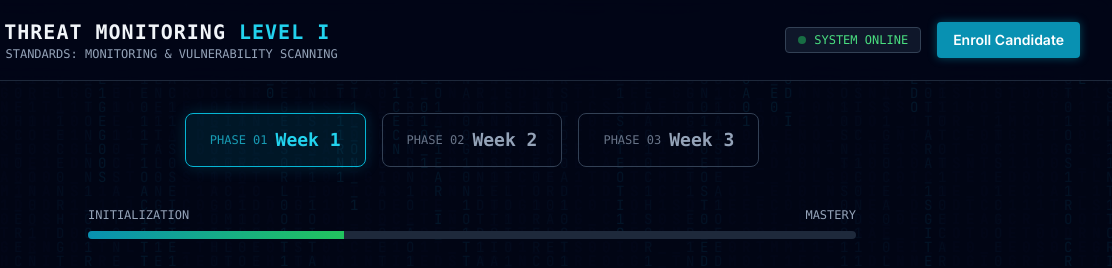
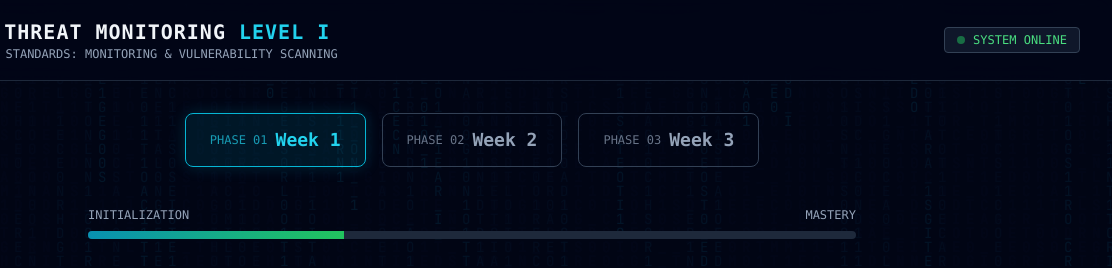
Before and after one commit to cfbautistaofficial01/cyberthreatS1, a plain HTML site: page index.html in a window 1280 px wide. Shown: the top 268 px of the page, 168-1280 px from the left. Drawn offline with nearby package versions, Linux system fonts and the light colour scheme.

Commit message:
Update index.html

```diff
--- a/index.html
+++ b/index.html
@@ -142,9 +142,7 @@
                     <div class="w-2 h-2 rounded-full bg-green-500 animate-pulse"></div>
                     <span class="text-xs font-mono text-green-400">SYSTEM ONLINE</span>
                 </div>
-                <button class="bg-cyan-600 hover:bg-cyan-500 text-white px-4 py-2 rounded text-sm font-semibold transition-colors shadow-[0_0_10px_rgba(6,182,212,0.4)]">
-                    Enroll Candidate
-                </button>
+
             </div>
         </div>
     </header>
```
